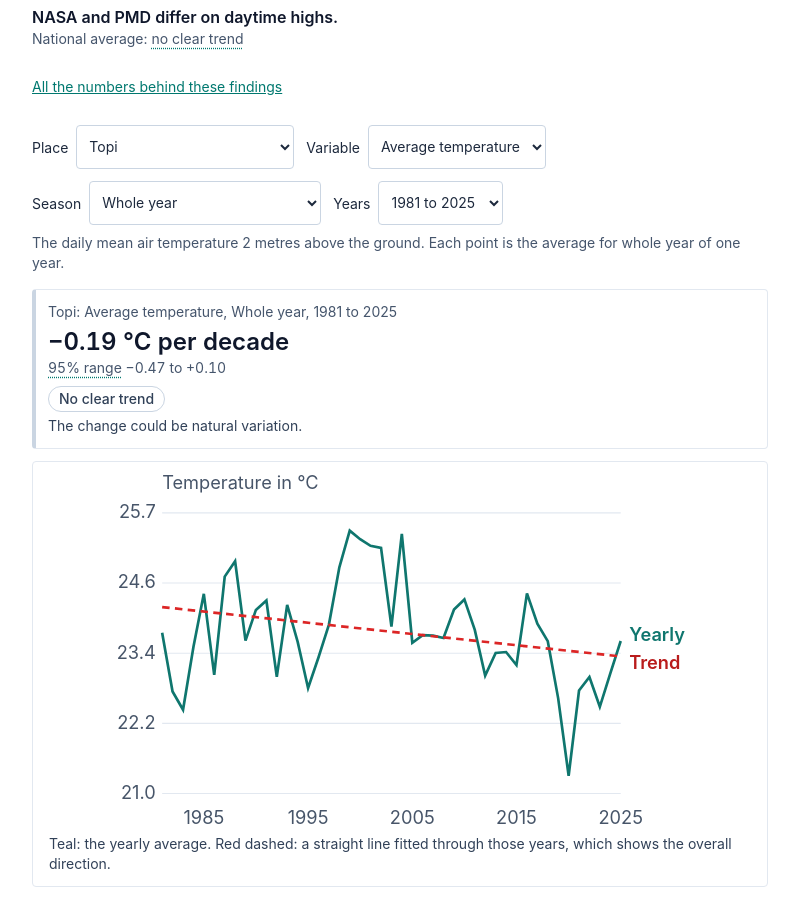
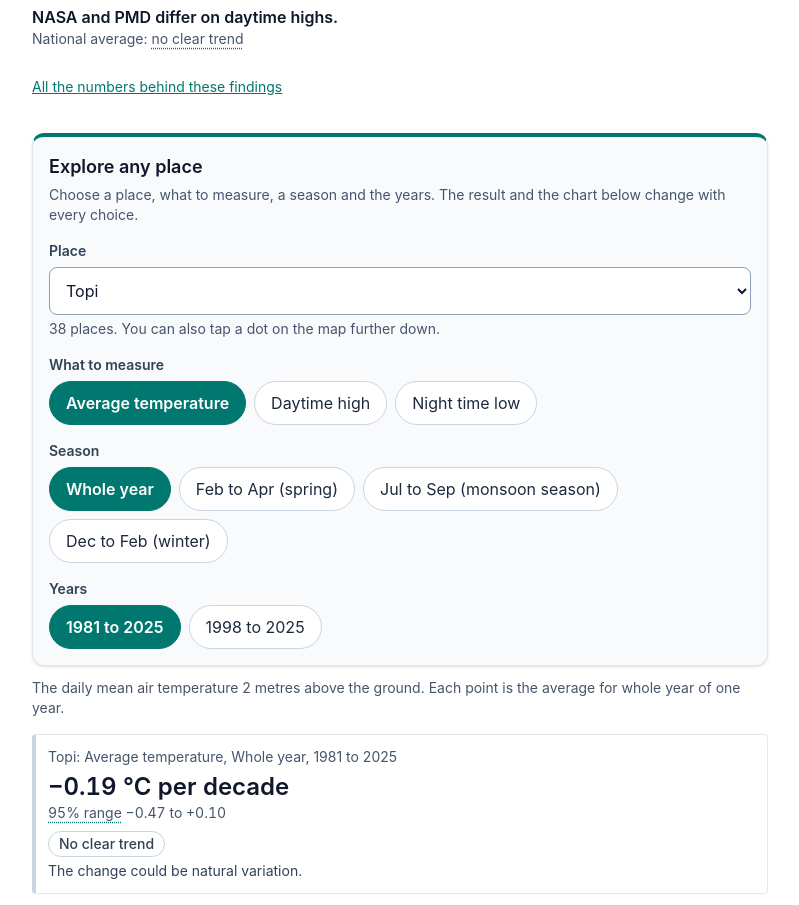
Before and after one commit to thehassanbukhari/indus-detective, a React (Vite) app in the folder web/: page / in a window 1280 px wide. Shown: the part 620-1525 px from the top of the page, without its empty margins (240-1039 px from the left). Built offline with nearby package versions, Linux system fonts and the light colour scheme.

Commit message:
Explore card: place dropdown plus tappable chips for variable, season and years

```diff
--- a/web/src/App.tsx
+++ b/web/src/App.tsx
@@ -36,6 +36,23 @@ function median(a: number[]) {
   const s = [...a].sort((x, y) => x - y);
   const m = Math.floor(s.length / 2);
   return s.length % 2 ? s[m] : (s[m - 1] + s[m]) / 2;
+}
+
+// One choice out of a few, shown as big tappable chips. Native radio inputs, so keyboard and screen readers work without extra code.
+function Chips({ legend, name, value, options, onChange }: { legend: string; name: string; value: string; options: { id: string; label: string }[]; onChange: (id: string) => void }) {
+  return (
+    <fieldset className="min-w-0">
+      <legend className="mb-1.5 text-sm font-semibold text-slate-700">{legend}</legend>
+      <div className="flex flex-wrap gap-2">
+        {options.map((o) => (
+          <label key={o.id} className="cursor-pointer">
+            <input type="radio" name={name} value={o.id} checked={value === o.id} onChange={() => onChange(o.id)} className="peer sr-only" />
+            <span className="flex min-h-11 items-center rounded-full border border-slate-300 bg-white px-4 text-base text-slate-800 hover:border-teal-600 peer-checked:border-teal-700 peer-checked:bg-teal-700 peer-checked:font-semibold peer-checked:text-white peer-focus-visible:outline-2 peer-focus-visible:outline-offset-2 peer-focus-visible:outline-teal-700">{o.label}</span>
+          </label>
+        ))}
+      </div>
+    </fieldset>
+  );
 }
 
 function Chart({ years, vals, slope, x0 }: { years: number[]; vals: number[]; slope: number; x0: number }) {
@@ -280,7 +297,6 @@ export default function App() {
   const vinfo = VARS.find((x) => x.id === v)!;
   const sinfo = SEASONS.find((x) => x.id === season)!;
   const jumpYear = brk(breaks, "T2M_MIN|annual")?.national.year;
-  const sel = "ml-2 min-h-11 rounded border border-slate-300 bg-white px-2";
 
   return (
     <main className="mx-auto max-w-3xl p-4 text-slate-800">
@@ -295,37 +311,27 @@ export default function App() {
 
       <Findings nat={nat} cells={cells} />
 
-      <div className="mt-4 flex flex-wrap gap-3">
-        <label className="text-sm">
-          Place
-          <select className={sel} value={cell.name} onChange={(e) => setName(e.target.value)}>
+      <section aria-labelledby="explore-h" className="mt-6 rounded-xl border border-t-4 border-slate-200 border-t-teal-700 bg-slate-50 p-4 shadow-sm">
+        <h2 id="explore-h" className="text-lg font-semibold text-slate-900">Explore any place</h2>
+        <p className="mt-1 text-sm text-slate-600">Choose a place, what to measure, a season and the years. The result and the chart below change with every choice.</p>
+        <div className="mt-4 grid gap-4">
+          <div>
+            <label htmlFor="place" className="mb-1.5 block text-sm font-semibold text-slate-700">Place</label>
+            <select id="place" className="min-h-12 w-full rounded-lg border border-slate-400 bg-white px-3 text-base text-slate-900" value={cell.name} onChange={(e) => setName(e.target.value)}>
               {cells.map((c) => (
                 <option key={c.name} value={c.name}>
                   {c.name}{c.aliases.length ? ` (also ${c.aliases.join(", ")})` : ""}
                 </option>
               ))}
             </select>
-        </label>
-        <label className="text-sm">
-          Variable
-          <select className={sel} value={v} onChange={(e) => setV(e.target.value)}>
-            {VARS.map((x) => <option key={x.id} value={x.id}>{x.label}</option>)}
-          </select>
-        </label>
-        <label className="text-sm">
-          Season
-          <select className={sel} value={season} onChange={(e) => setSeason(e.target.value)}>
-            {SEASONS.map((x) => <option key={x.id} value={x.id}>{x.label}</option>)}
-          </select>
-        </label>
-        <label className="text-sm">
-          Years
-          <select className={sel} value={win} onChange={(e) => setWin(e.target.value)}>
-            {WINDOWS.map((x) => <option key={x.id} value={x.id}>{x.label}</option>)}
-          </select>
-        </label>
+            <p className="mt-1 text-sm text-slate-600">{cells.length} places. You can also tap a dot on the map further down.</p>
           </div>
-      <p className="mt-2 text-sm text-slate-600">{vinfo.def} Each point is the average for {sinfo.label.toLowerCase()} of one year.</p>
+          <Chips legend="What to measure" name="variable" value={v} options={VARS} onChange={setV} />
+          <Chips legend="Season" name="season" value={season} options={SEASONS} onChange={setSeason} />
+          <Chips legend="Years" name="years" value={win} options={WINDOWS} onChange={setWin} />
+        </div>
+      </section>
+      <p className="mt-3 text-sm text-slate-600">{vinfo.def} Each point is the average for {sinfo.label.toLowerCase()} of one year.</p>
       {win === "1998" && (
         <p className="mt-1 text-sm text-slate-600">This view starts after a <Term word="level jump">{GLOSS.jump}</Term> near {jumpYear} that the <Term word="break check">{GLOSS.breakCheck}</Term> found in the national series, so the jump does not count as a trend.</p>
       )}
```
Lines whose indentation alone changed are shown as unchanged.
